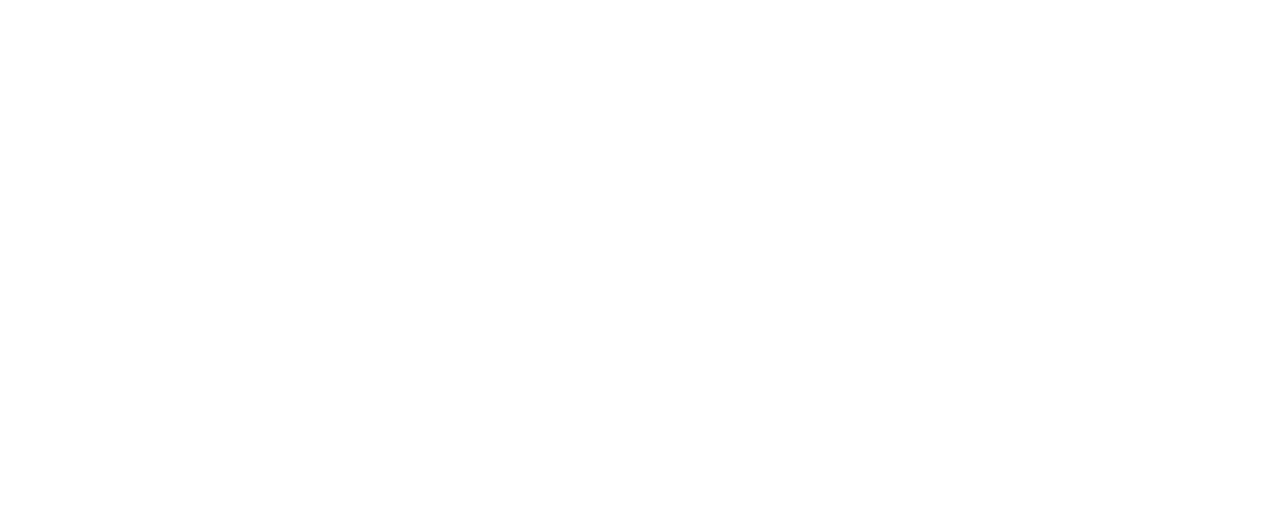
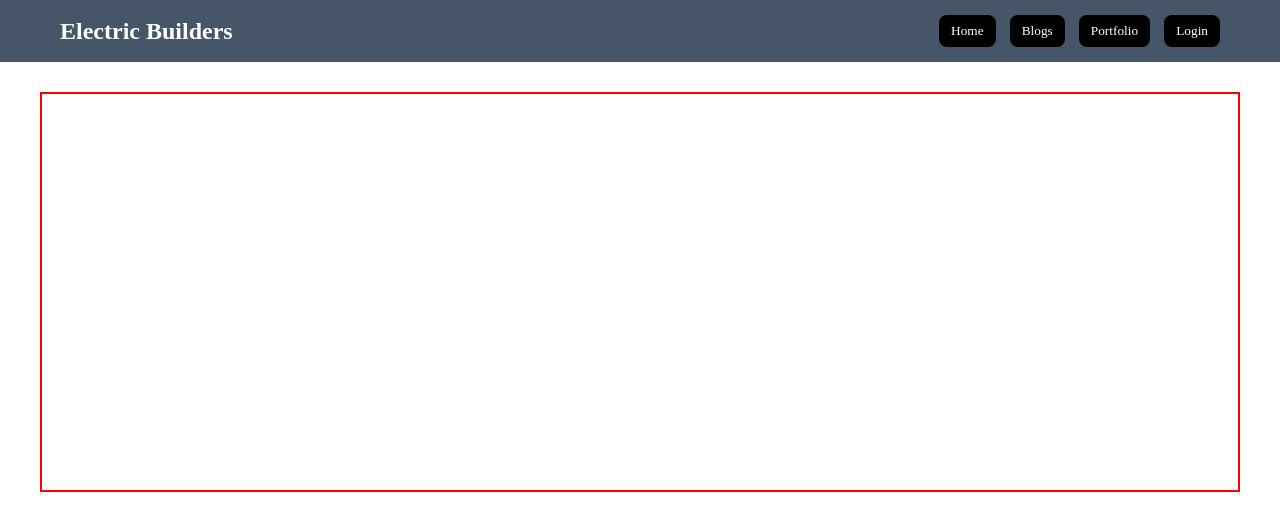
Before and after one commit to refathosen/responsive-layout-practice, a plain HTML site: page index.html in a window 1280 px wide. Drawn offline with Linux system fonts and the light colour scheme.

Commit message:
navbar section completed with responsive styles

```diff
--- a/index.html
+++ b/index.html
@@ -6,11 +6,39 @@
         <meta name="viewport" content="width=device-width, initial-scale=1.0">
         <title>Responsive Layout Practice</title>
         <link rel="stylesheet" href="styles/style.css">
+        <link rel="stylesheet" href="styles/responsive.css">
+
+        <!-- font awesome cdn -->
+        <link rel="stylesheet" href="https://cdnjs.cloudflare.com/ajax/libs/font-awesome/7.0.0/css/all.min.css"
+            integrity="sha512-DxV+EoADOkOygM4IR9yXP8Sb2qwgidEmeqAEmDKIOfPRQZOWbXCzLC6vjbZyy0vPisbH2SyW27+ddLVCN+OMzQ==" crossorigin="anonymous" referrerpolicy="no-referrer" />
     </head>
 
     <body>
         <header>
+            <!-- navbar starts here -->
+            <div class="navbar-wrapper">
+                <nav class="navbar-main">
+                    <div>
+                        <h1 class="navbar-title">Electric Builders</h1>
+                    </div>
+                    <div class="navbar-btn-container">
+                        <button class="nav-menu-btn">Home</button>
+                        <button class="nav-menu-btn">Blogs</button>
+                        <button class="nav-menu-btn">Portfolio</button>
+                        <button class="nav-menu-btn">Login</button>
+                    </div>
+                    <div class="nav-hamburger-menu">
+                        <i class="fa-solid fa-bars"></i>
+                    </div>
+                </nav>
+            </div>
+            <!-- navbar ends here -->
 
+            <!-- banner section starts here -->
+            <div class="banner-container">
+
+            </div>
+            <!-- banner section ends here -->
         </header>
         <main>
 
--- /dev/null
+++ b/styles/responsive.css
@@ -0,0 +1,24 @@
+@media screen and (max-width:800px){
+.navbar-main{
+    flex-direction: column;
+}
+
+.navbar-btn-container{
+    margin-top: 20px;
+}
+}
+
+@media screen and (max-width:500px){
+.navbar-main{
+    flex-direction: row;
+}
+
+.navbar-btn-container{
+    display: none;
+}
+
+.nav-hamburger-menu{
+    display: block;
+    color: #FFF;
+}
+}
--- a/styles/style.css
+++ b/styles/style.css
@@ -0,0 +1,52 @@
+*{
+    margin: 0;
+    padding: 0;
+    box-sizing: border-box;
+    font-family: 'Times New Roman', Times, serif;
+}
+
+/* navbar styles starts here */
+.navbar-wrapper{
+    background-color: rgb(71, 85, 105);
+}
+
+.navbar-main{
+    display: flex;
+    justify-content: space-between;
+    align-items: center;
+    width: 100%;
+    max-width: 1200px;
+    margin: 0 auto;
+    padding: 15px 20px;
+}
+
+.navbar-title{
+    color: #FFF;
+}
+
+.nav-menu-btn{
+    color: white;
+    background-color: black;
+    border-radius: 8px;
+    padding: 8px 12px;
+    border: 0;
+    margin-left: 10px;
+}
+
+.nav-hamburger-menu{
+    display: none;
+}
+/* navbar styles ends here */
+
+
+/* banner styles starts here */
+.banner-container{
+    width: 100%;
+    max-width: 1200px;
+    margin: 30px auto;
+    border: 2px solid red;
+    min-height: 400px;
+}
+
+
+/* banner styles ends here */
```
